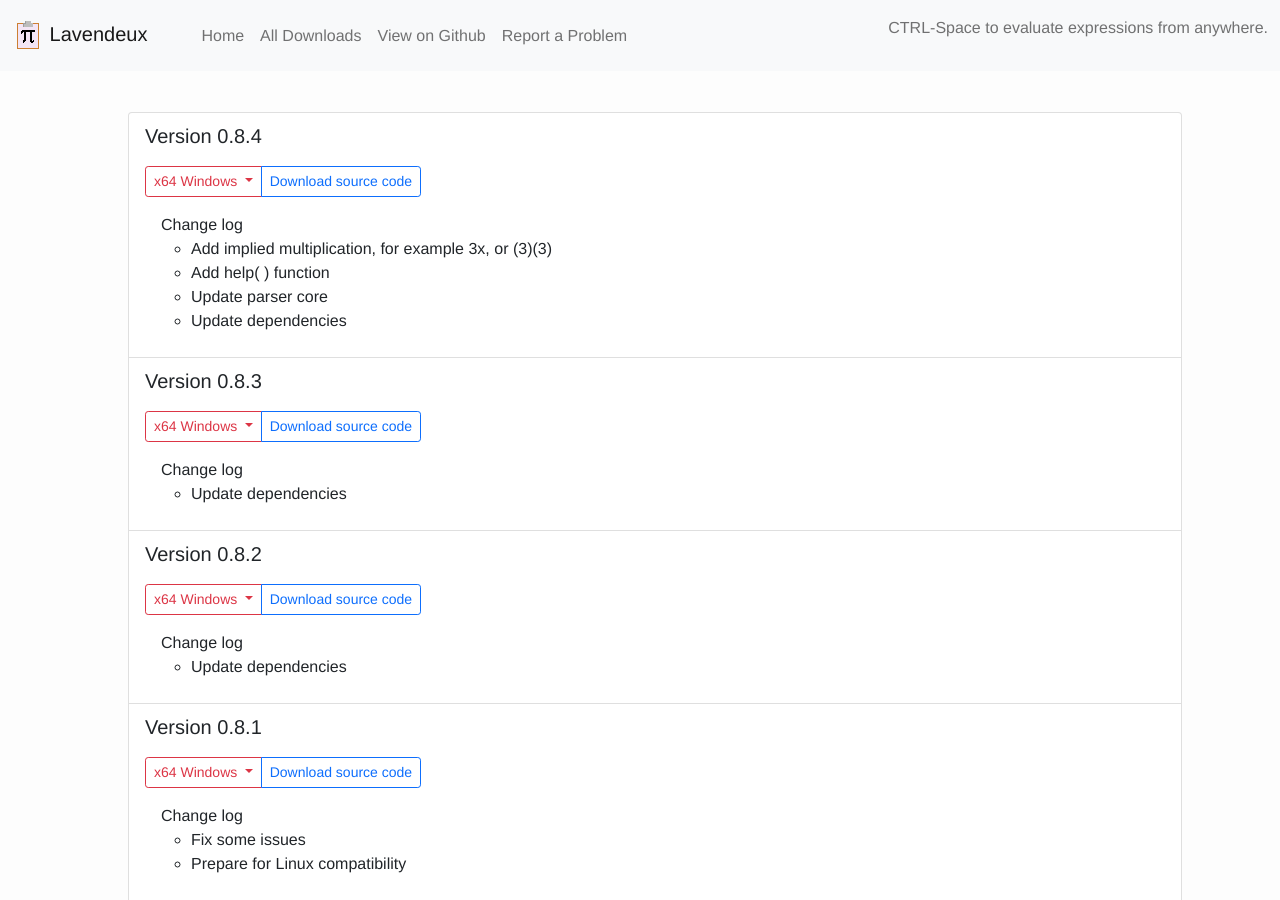
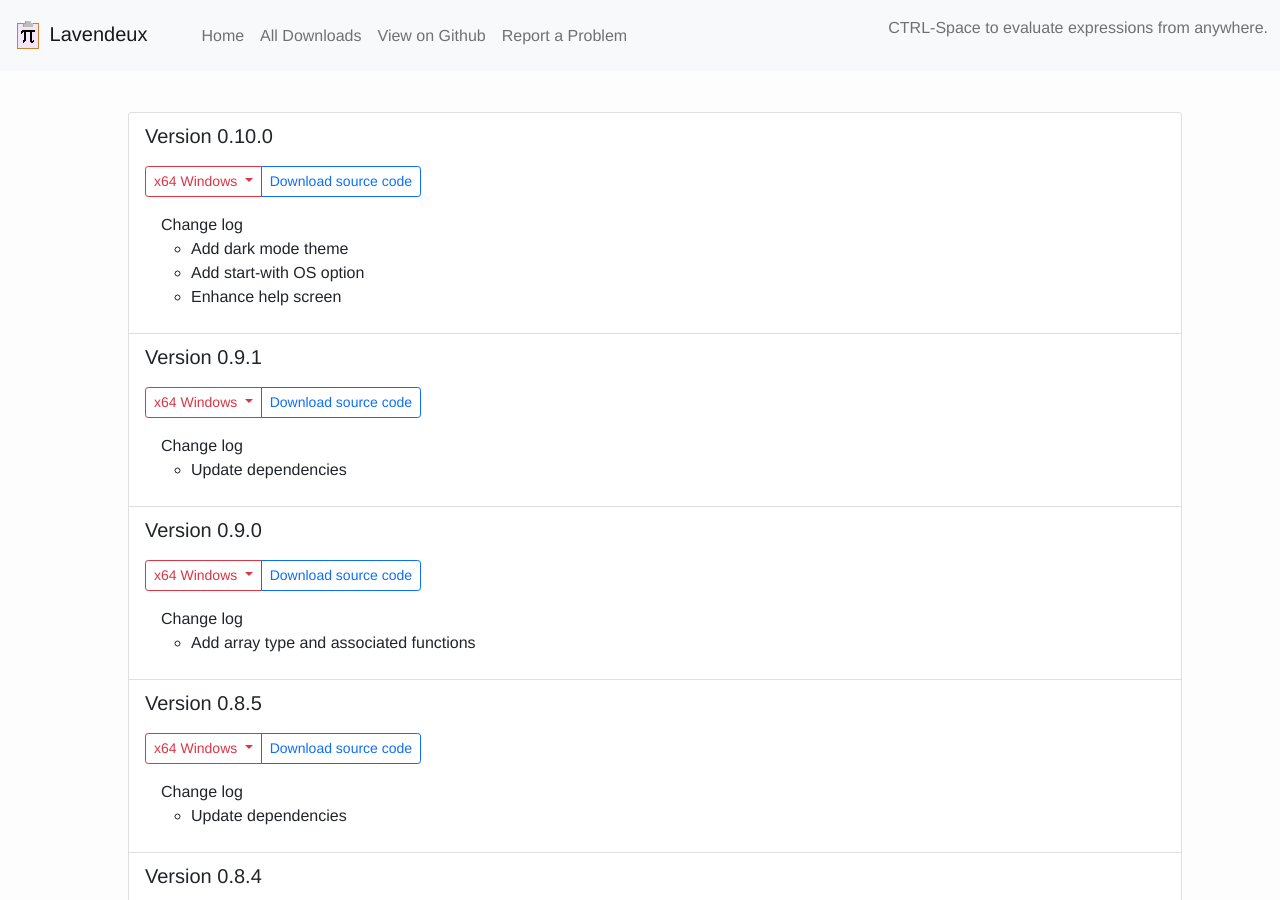
Before and after one commit to rscarson/rscarson.github.io, a Jekyll site: the page built from downloads.html, in a window 1280 px wide and 900 px high. Built offline with Jekyll 4.4.1, drawn with Linux system fonts in a browser that asks for light colours.

Commit message:
Add new releases

```diff
--- a/_data/releases.json
+++ b/_data/releases.json
@@ -1,4 +1,58 @@
 [
+	{
+		"name": "0.10.0",
+		"changelog": [
+			"Add dark mode theme",
+			"Add start-with OS option",
+			"Enhance help screen",
+		],
+		"downloads": {
+			"win_install": "https://github.com/rscarson/Lavendeux/releases/download/v0.10.0/lavendeux_0.10.0_x64_en-US.msi.zip",
+			"win_zip": "https://github.com/rscarson/Lavendeux/releases/download/v0.10.0/lavendeux.exe",
+			"github": "https://github.com/rscarson/Lavendeux/releases/tag/v0.10.0",
+			"source": "https://github.com/rscarson/Lavendeux/archive/v0.10.0.tar.gz"
+		}
+	},
+
+	{
+		"name": "0.9.1",
+		"changelog": [
+			"Update dependencies"
+		],
+		"downloads": {
+			"win_install": "https://github.com/rscarson/Lavendeux/releases/download/v0.9.1/lavendeux_0.9.1_x64_en-US.msi.zip",
+			"win_zip": "https://github.com/rscarson/Lavendeux/releases/download/v0.9.1/lavendeux.exe",
+			"github": "https://github.com/rscarson/Lavendeux/releases/tag/v0.9.1",
+			"source": "https://github.com/rscarson/Lavendeux/archive/v0.9.1.tar.gz"
+		}
+	},
+
+	{
+		"name": "0.9.0",
+		"changelog": [
+			"Add array type and associated functions"
+		],
+		"downloads": {
+			"win_install": "https://github.com/rscarson/Lavendeux/releases/download/v0.9.0/lavendeux_0.9.0_x64_en-US.msi.zip",
+			"win_zip": "https://github.com/rscarson/Lavendeux/releases/download/v0.9.0/lavendeux.exe",
+			"github": "https://github.com/rscarson/Lavendeux/releases/tag/v0.9.0",
+			"source": "https://github.com/rscarson/Lavendeux/archive/v0.9.0.tar.gz"
+		}
+	},
+
+	{
+		"name": "0.8.5",
+		"changelog": [
+			"Update dependencies"
+		],
+		"downloads": {
+			"win_install": "https://github.com/rscarson/Lavendeux/releases/download/v0.8.5/lavendeux_0.8.5_x64_en-US.msi.zip",
+			"win_zip": "https://github.com/rscarson/Lavendeux/releases/download/v0.8.5/lavendeux.exe",
+			"github": "https://github.com/rscarson/Lavendeux/releases/tag/v0.8.5",
+			"source": "https://github.com/rscarson/Lavendeux/archive/v0.8.5.tar.gz"
+		}
+	},
+
 	{
 		"name": "0.8.4",
 		"changelog": [
```
